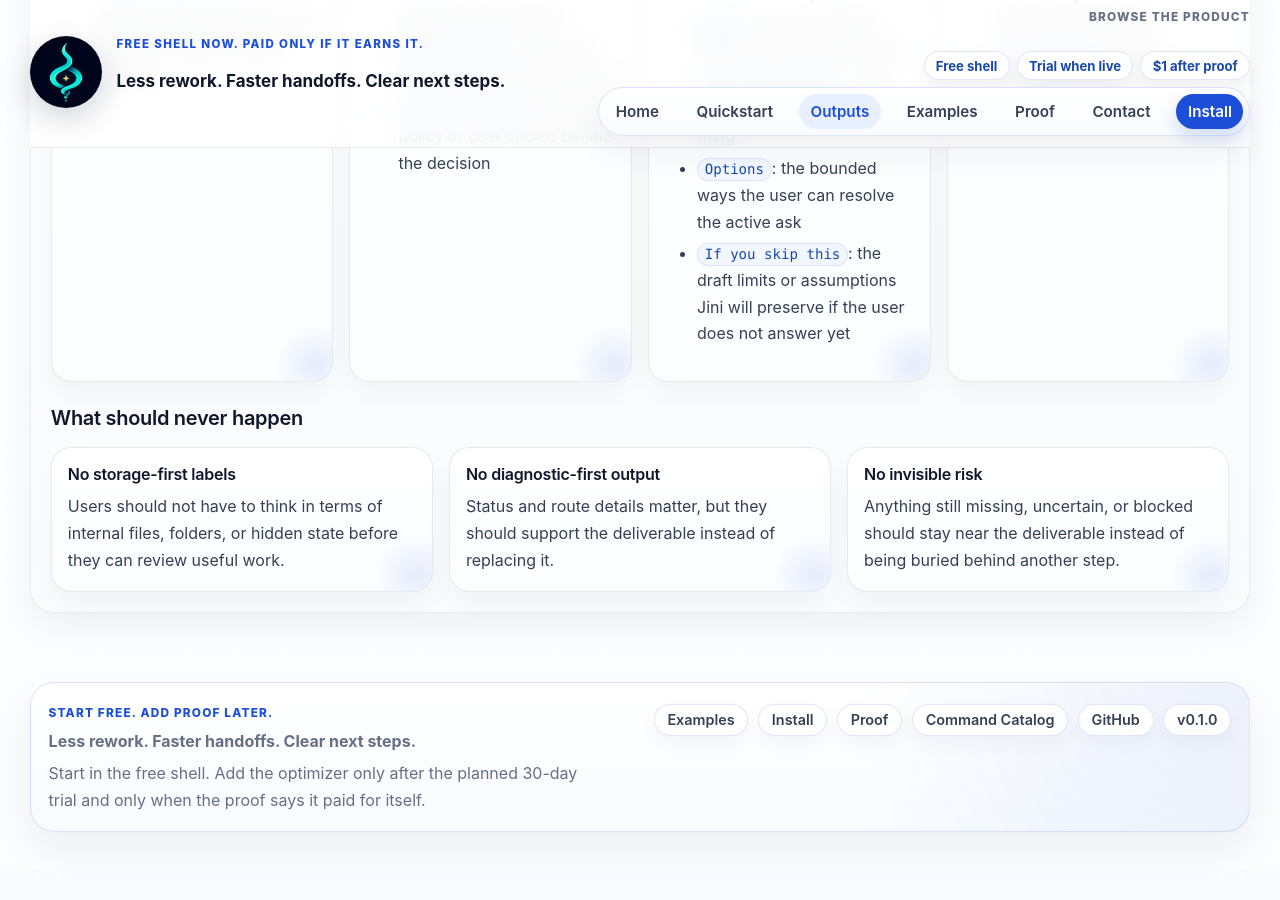
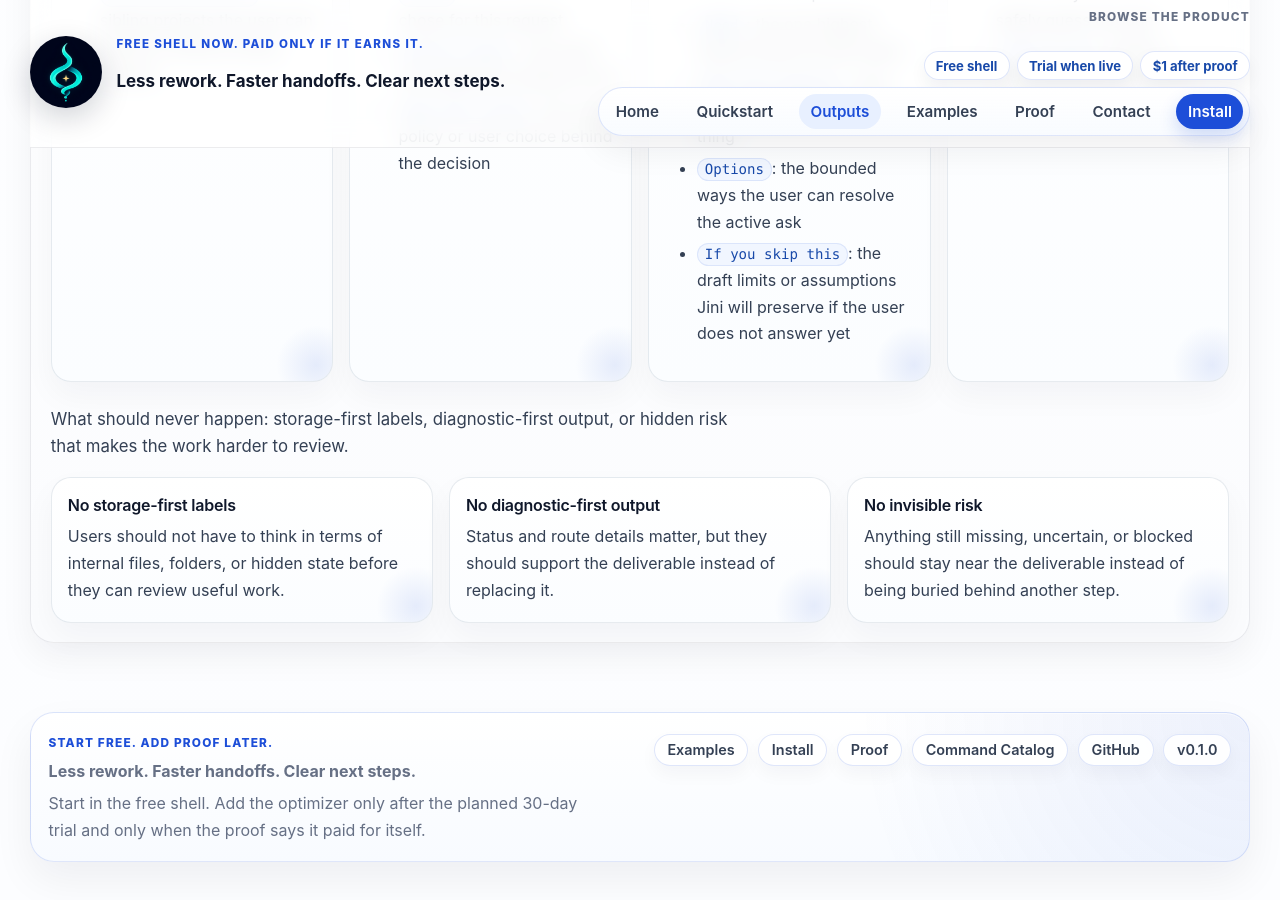
Before and after one commit to maridlabsai/jini, a Jekyll site: the page built from docs/state-and-artifacts.md, in a window 1280 px wide and 900 px high, scrolled down 5199 px. Built offline with Jekyll 4.4.1, drawn with Linux system fonts in a browser that asks for light colours; before the commit the page ends 6069 px from its top, so only the background shows below that.

Commit message:
Smooth outputs page checklist rhythm

```diff
--- a/docs/state-and-artifacts.md
+++ b/docs/state-and-artifacts.md
@@ -253,7 +253,7 @@ Other active work
     </div>
   </div>
 
-  <h3>What should never happen</h3>
+  <p class="page-lead">What should never happen: storage-first labels, diagnostic-first output, or hidden risk that makes the work harder to review.</p>
   <div class="checklist-grid">
     <div class="checklist-card">
       <h3>No storage-first labels</h3>
```
Also changed, not shown: tests/test_public_docs_markup_integrity.py (+8 -0 lines).
